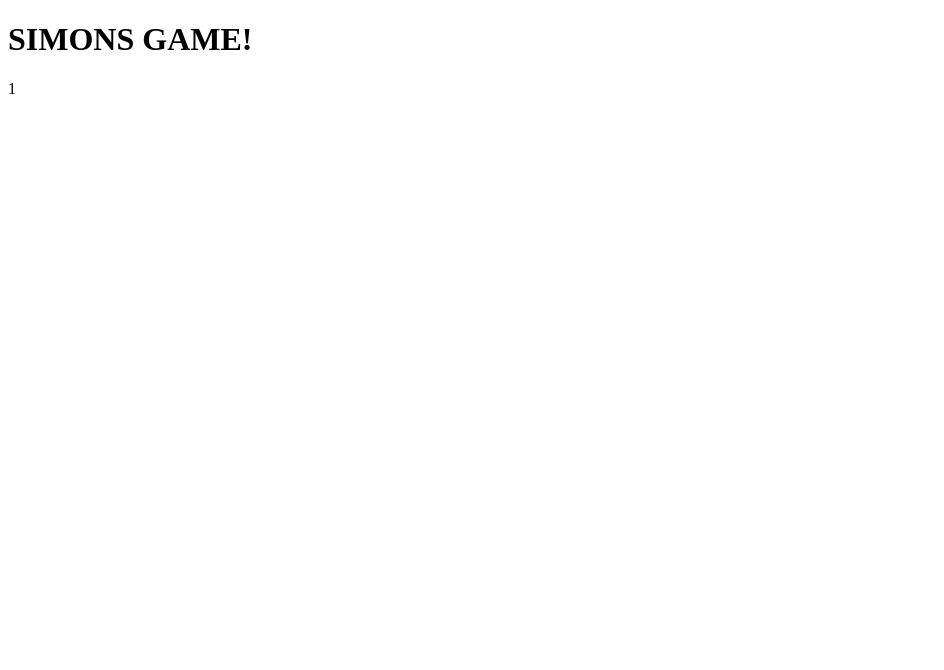
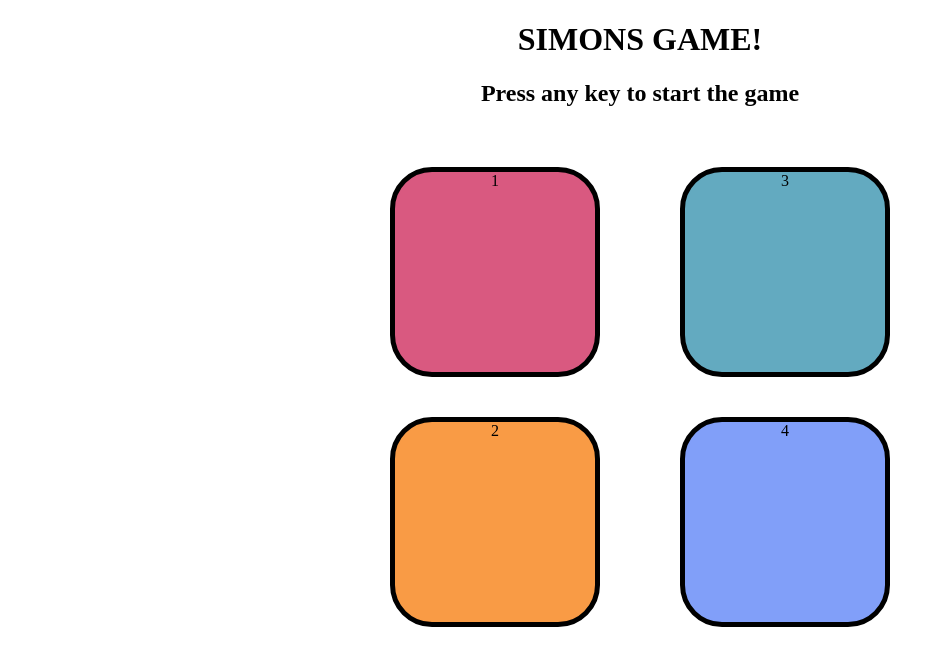
Before and after one commit to ZoyaYusuf/SIMONS_GAME, a plain HTML site: page index.html in a window 1280 px wide. Shown: the whole page, without its empty margins (0-944 px from the left). Drawn offline with Linux system fonts and the light colour scheme.

Commit message:
changes in index file

```diff
--- a/index.html
+++ b/index.html
@@ -4,9 +4,22 @@
     <meta charset="UTF-8">
     <meta name="viewport" content="width=device-width, initial-scale=1.0">
     <title>Document</title>
+    <link rel="stylesheet" href="style.css">
 </head>
 <body>
     <h1>SIMONS GAME!</h1>
-    <div>1</div>
+    <h2>Press any key to start the game</h2>
+    <div class="btn-container">
+        <div class="line-one">
+            <div class="btn red" type="button">1</div>
+            <div class="btn yellow" type="button">2</div>
+        </div>
+
+        <div class="line-two">
+            <div class="btn green" type="button">3</div>
+            <div class="btn purple" type="button">4</div>
+        </div>
+    </div>
+    <script src="app.js"></script>
 </body>
 </html>
--- /dev/null
+++ b/style.css
@@ -0,0 +1,32 @@
+body{
+    text-align: center;
+}
+
+.btn-container{
+    display: flex;
+    justify-content: center;
+}
+
+.btn{
+    height: 200px;
+    width: 200px;
+    border-radius: 20%;
+    border: 5px solid black ;
+    margin: 2.5rem;
+}
+
+.yellow{
+    background-color: #f99b45;
+}
+
+.red{
+    background-color: #d95980;
+}
+
+.purple{
+    background-color: #819ff9;
+}
+
+.green{
+    background-color: #63aac0;
+}
```
Also changed, not shown: app.js (added).
